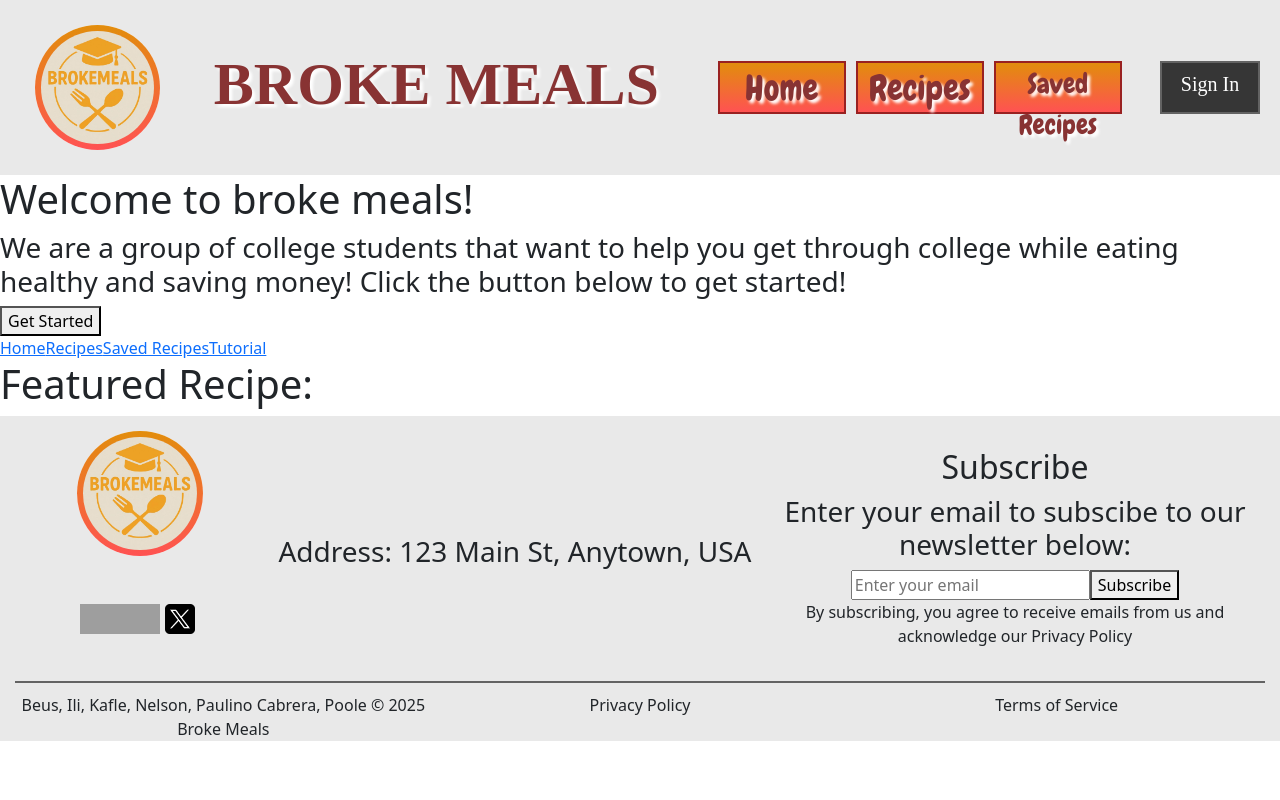
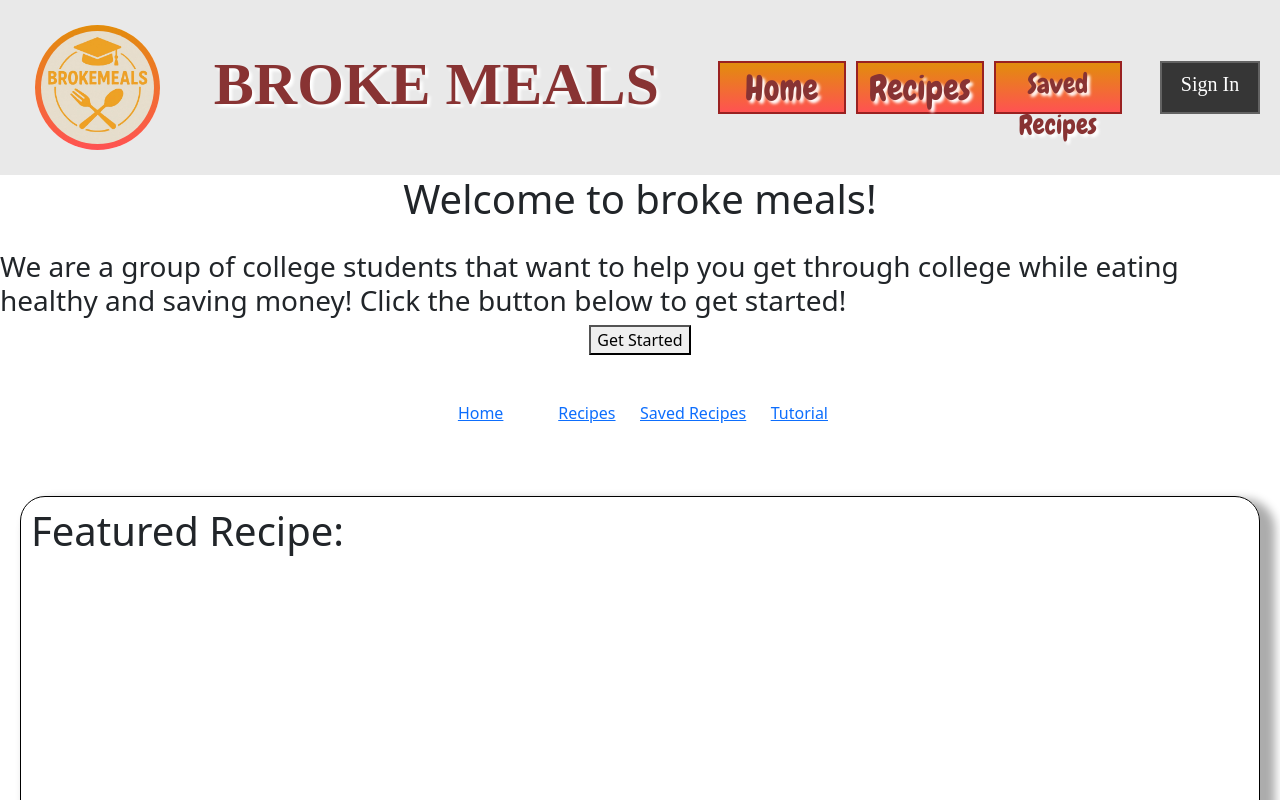
Before and after one commit to Cryspaulino/brokemeals, a React (Create React App) app in the folder brokemeals-react/: page / in a window 1280 px wide. Shown: the top 800 px of the page. Built offline with nearby package versions, Linux system fonts and the light colour scheme; no server answers; grey boxes are pictures that could not be loaded; a web font is replaced by a local one.

Commit message:
home grid stuff

```diff
--- a/brokemeals-react/src/styles/styles-home.css
+++ b/brokemeals-react/src/styles/styles-home.css
@@ -12,19 +12,21 @@
 
 /* Home Heading Text Box */
 .home-heading-box {
-
+    display: grid;
+    grid-template-rows: repeat(4, 1fr);
+    justify-items: center;
 }
 /* Home Heading */
 .home-heading {
-
+    grid-row: 1/2;
 }
 /* Home Subheading */
 .heading-paragraph {
-
+    grid-row: 2/3;
 }
 /* Home Get Started Link */
 .home-get-started-links {
-
+    grid-row: 3/4;
 }
 /* Home Get Started Button */
 .home-get-started-button {
@@ -32,30 +34,40 @@
 }
 /* Home Heading Links Box */
 .home-heading-links {
-
+    grid-row: 4/5;
+    display: grid;
+    grid-template-columns: repeat(4, 1fr);
+    justify-items: center;
 }
 /* Heading Home Link */
 .home-home-link {
-
+    grid-column: 1/2;
 }
 /* Heading Recipes Link */
 .home-recipes-link {
-
+    grid-column: 2/3;
 }
 /* Heading Saved Recipes Link */
 .home-saved-recipes-link {
-
+    grid-column: 3/4;
 }
 /* Heading Tutorial Link */
 .home-tutorial-link {
-
+    grid-column: 4/5;
 }
 /* Featured Recipe Box */
 .featured-recipe-box {
-
+    display: grid;
+    grid-template-rows: repeat(2, 1fr);
+    border: solid 1px black;
+    border-radius: 25px;
+    box-shadow: 10px 8px 10px 5px rgb(172, 172, 172);
+    padding: 10px;
+    height: 400px;
+    margin: 20px;
 }
 /* Featured Recipe Title */
 .featured-recipe-title {
-
+    grid-row: 1/2;
 }
 /* Featured Recipe Content */
```
